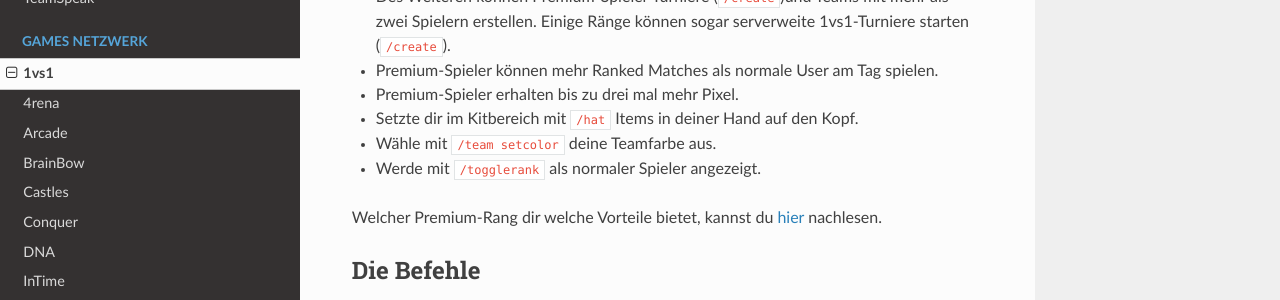
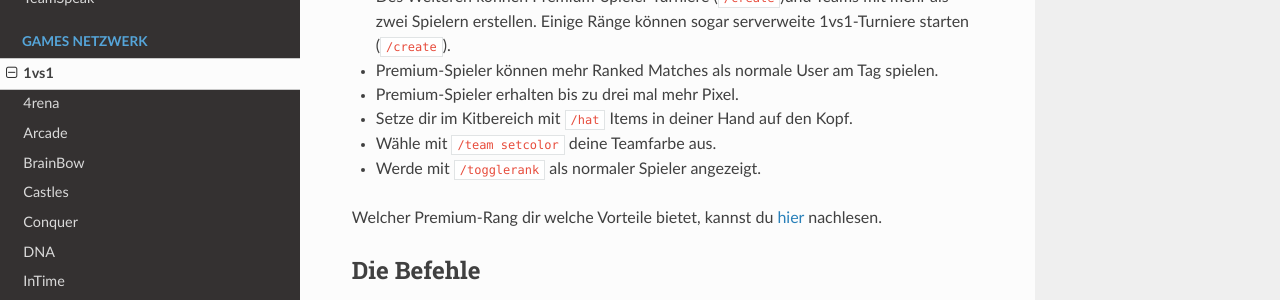
Before and after one commit to TimoliaDE/HowTo, an MkDocs documentation site: the page built from docs/games/1vs1.md, in a window 1280 px wide and 900 px high, scrolled down 4207 px. Shown: the part 149-449 px from the top of the window. Built offline with MkDocs 1.6.1, drawn with Linux system fonts in a browser that asks for light colours; nearby versions of some CDN libraries; old or Windows-style settings are respelled for this version of MkDocs.

Commit message:
Update 1vs1.md

```diff
--- a/docs/games/1vs1.md
+++ b/docs/games/1vs1.md
@@ -112,7 +112,7 @@ Hier findest du eine Übersicht der Mindestspielzeiten bis zum Endmatch:
 - Des Weiteren können Premium-Spieler Turniere (`/create`)und Teams mit mehr als zwei Spielern erstellen. Einige Ränge können sogar serverweite 1vs1-Turniere starten (`/create`).
 - Premium-Spieler können mehr Ranked Matches als normale User am Tag spielen.
 - Premium-Spieler erhalten bis zu drei mal mehr Pixel.
-- Setzte dir im Kitbereich mit `/hat` Items in deiner Hand auf den Kopf.
+- Setze dir im Kitbereich mit `/hat` Items in deiner Hand auf den Kopf.
 - Wähle mit `/team setcolor` deine Teamfarbe aus.
 - Werde mit `/togglerank` als normaler Spieler angezeigt.
 
```
